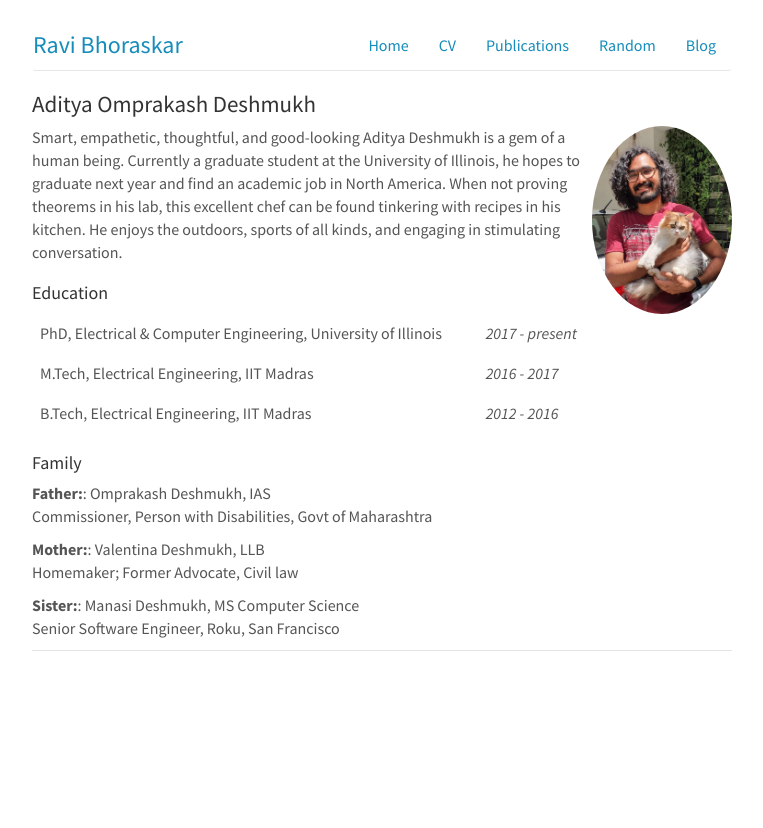
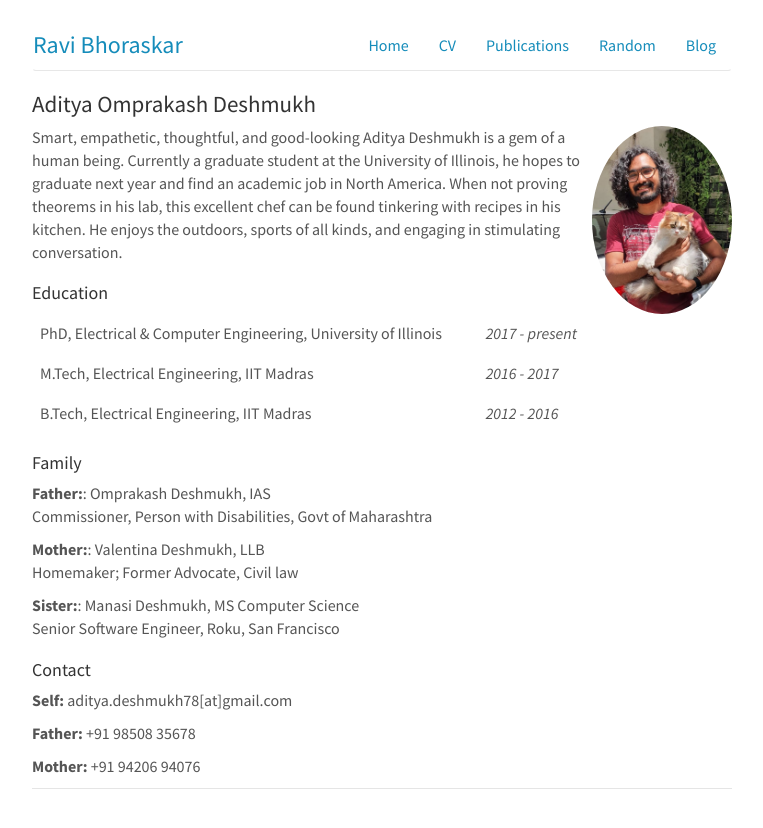
Before and after one commit to ravibhoraskar/ravibhoraskar.github.io, a Jekyll site: the page built from aditya.html, in a window 1280 px wide. Shown: the top 828 px of the page, without its empty margins (258-1021 px from the left). Built offline with Jekyll 4.4.1, drawn with Linux system fonts in a browser that asks for light colours.

Commit message:
Add a contact section

```diff
--- a/aditya.html
+++ b/aditya.html
@@ -43,3 +43,9 @@ title: Aditya Omprakash Deshmukh
         <b>Sister:</b>: Manasi Deshmukh, MS Computer Science <br />
         Senior Software Engineer, Roku, San Francisco
     </p>
+    <h3>Contact</h3>
+    <p> <b>Self:</b> aditya.deshmukh78[at]gmail.com</p>
+    <p> <b>Father:</b> +91 98508 35678</p>
+    <p> <b>Mother:</b> +91 94206 94076</p>
+
+</div>
```
